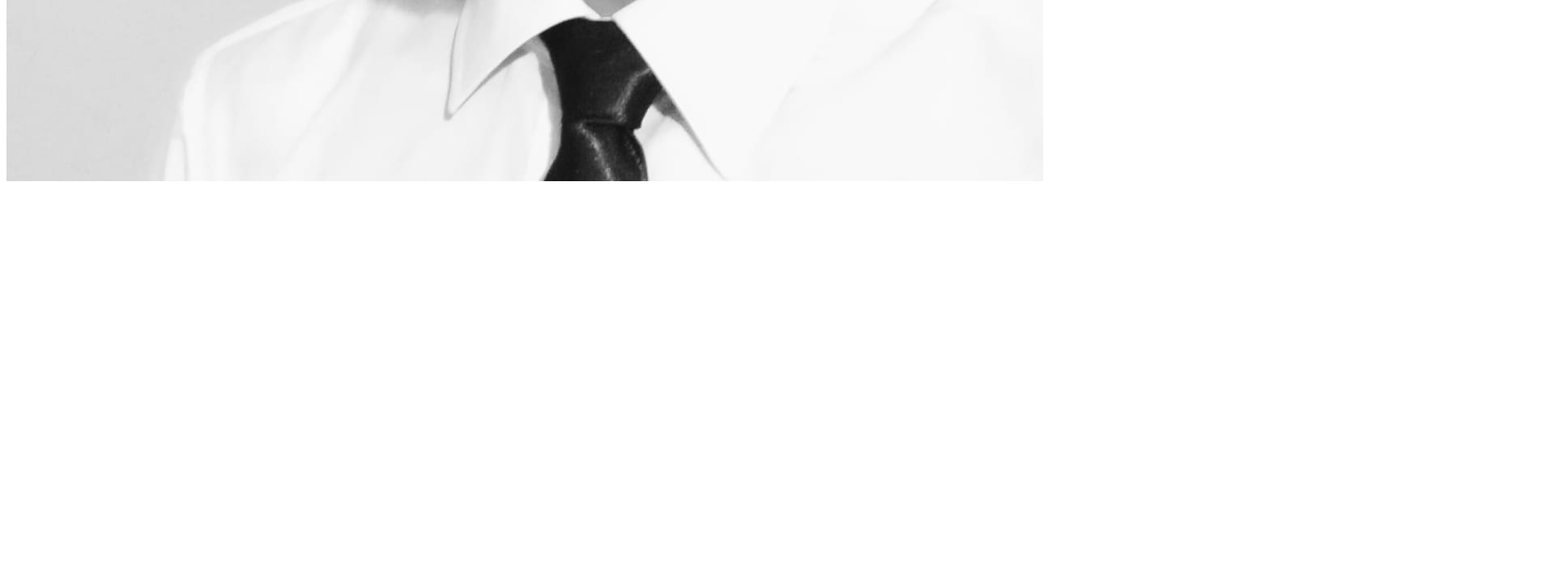
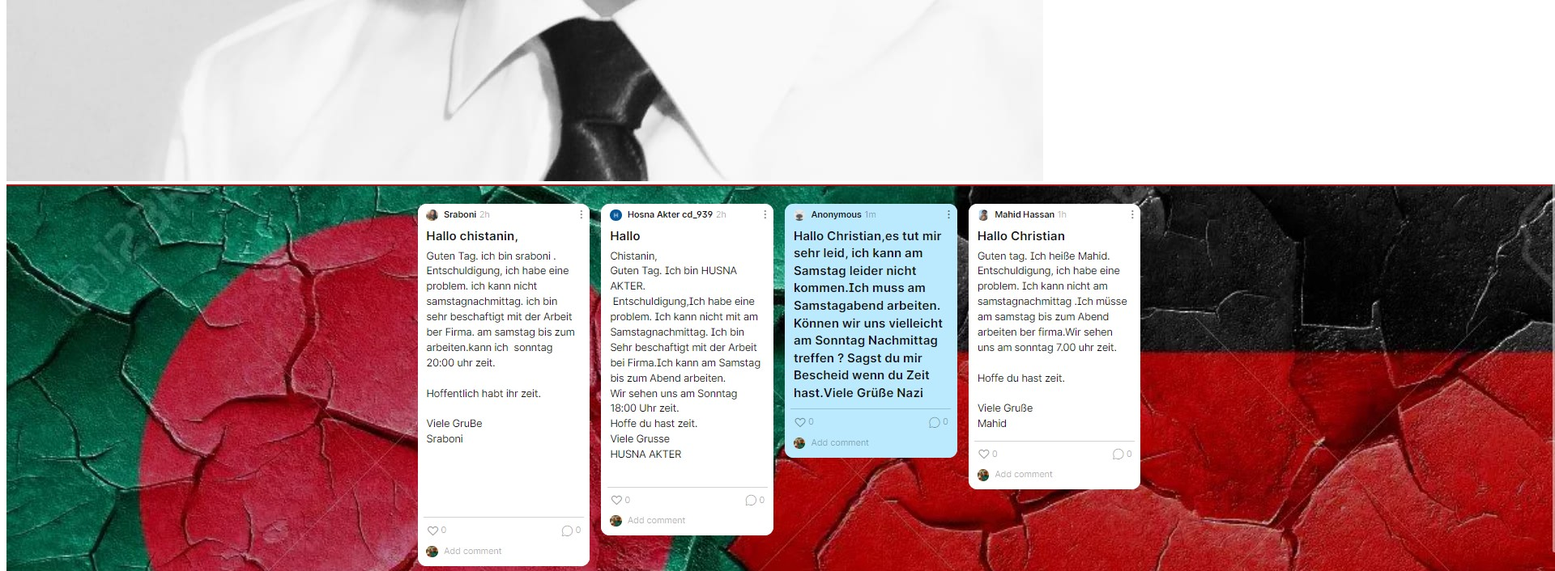
Before and after one commit to anamulislamshamim/repo-one, a plain HTML site: page index.html in a window 1280 px wide. Shown: the part 1170-1876 px from the top of the page at 81% size, 1920 px wide, since content can reach past the window. Before the commit the page ends 1406 px from the top, so only its background shows below. Drawn offline with Linux system fonts and the light colour scheme.

Commit message:
image added from img_add_branch

```diff
--- a/index.html
+++ b/index.html
@@ -11,5 +11,7 @@
     <h1>I am new in the git...</h1>
     <p>I am just adding some code for the first time</p>
     <img src="me.jpeg" alt="">
+    <!--img add from different branch-->
+    <img src="padlet_ss.jpg" alt="">
 </body>
 </html>
```
Also changed, not shown: padlet_ss.jpg (added).
